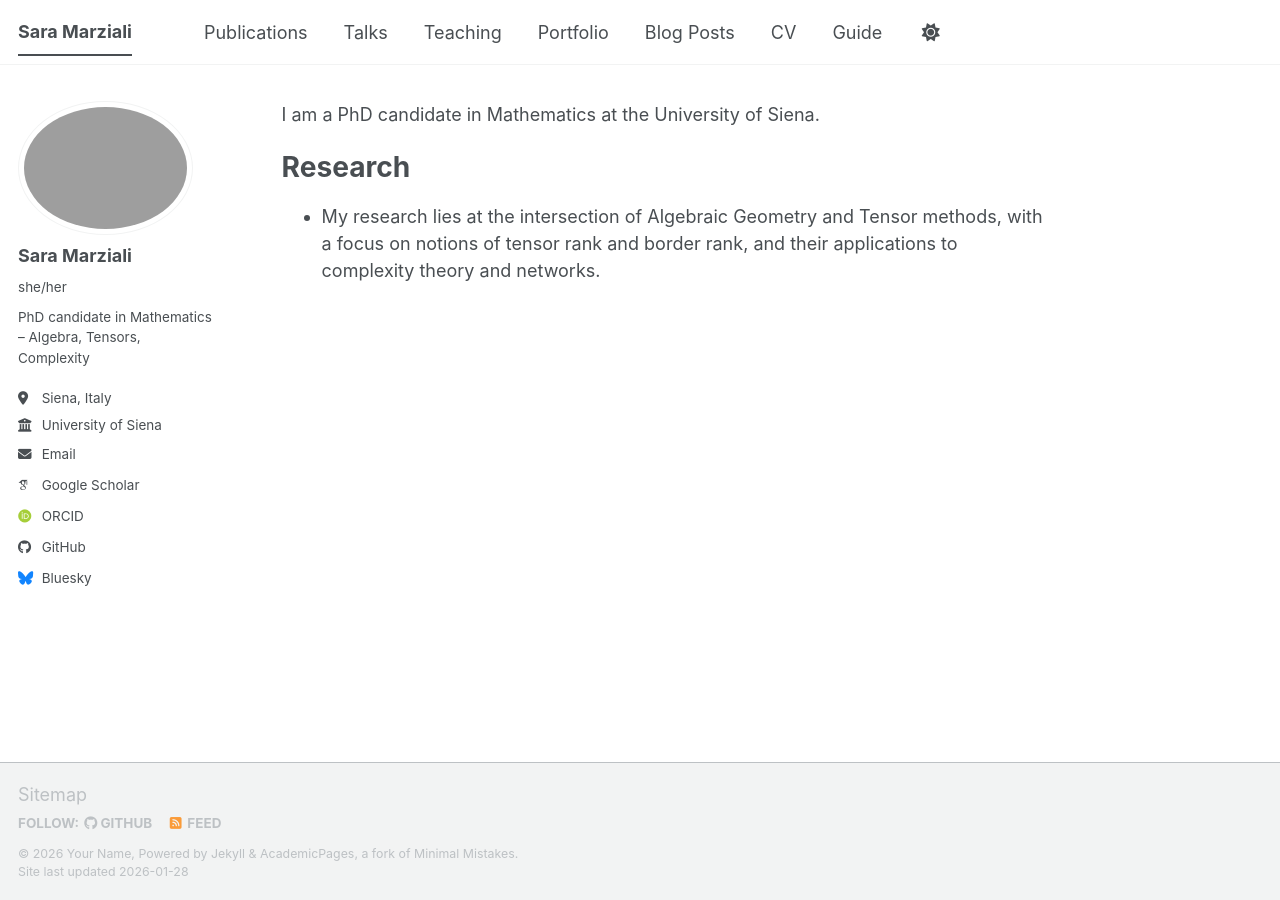
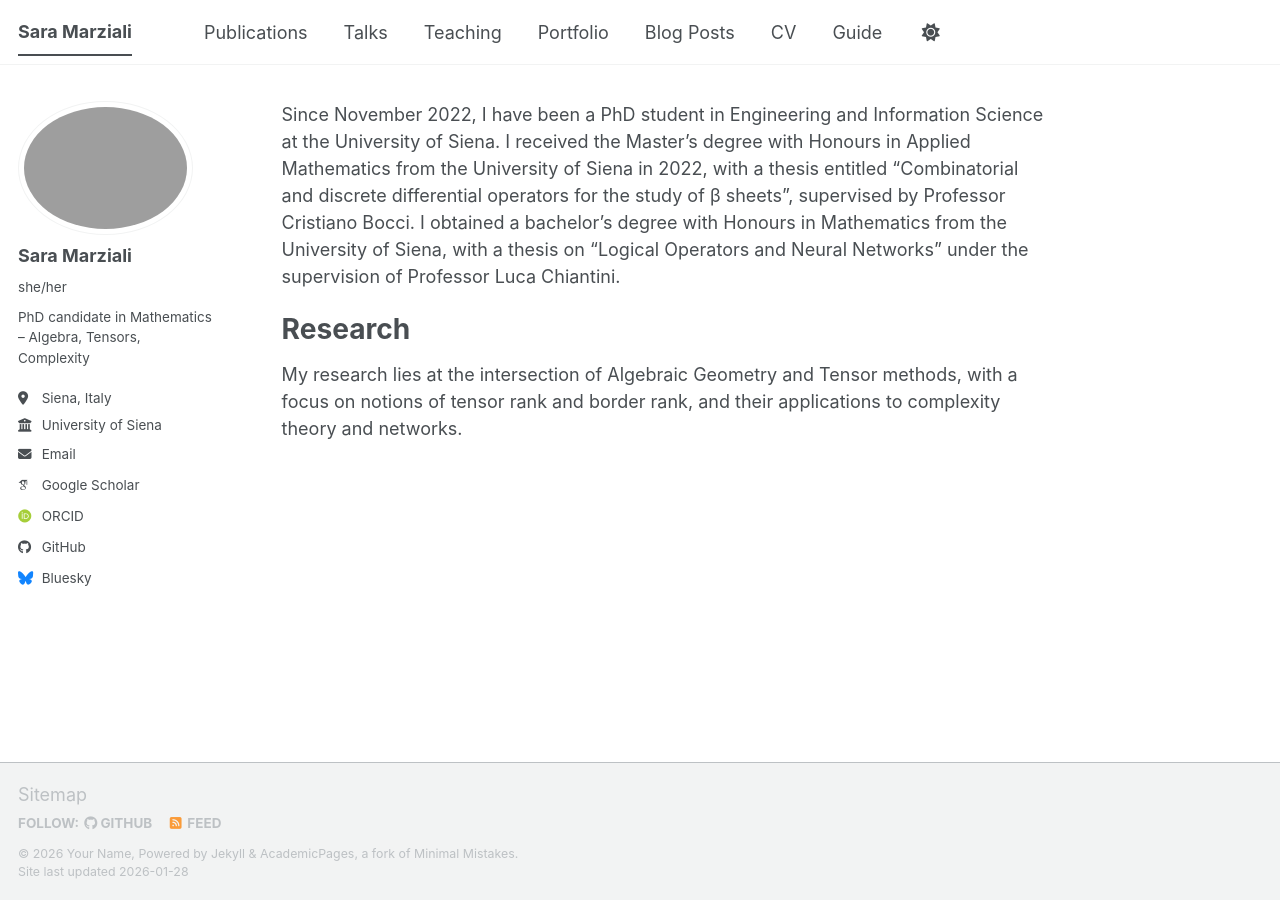
Before and after one commit to MarzialiS/MarzialiS.github.io, a Jekyll site: the page built from _pages/about.md, in a window 1280 px wide. Built offline with Jekyll 4.4.1, drawn with Linux system fonts in a browser that asks for light colours; some web fonts are replaced; a script bundle is joined from its source files by our own code; library files that are not in the unit come from our copies.

Commit message:
Update about page with current academic status and research focus

```diff
--- a/_pages/about.md
+++ b/_pages/about.md
@@ -7,10 +7,10 @@ redirect_from:
   - /about.html
 ---
 
-I am a PhD candidate in Mathematics at the University of Siena.
-
+Since November 2022, I have been a PhD student in Engineering and Information Science at the University of Siena.
+I received the Master's degree with Honours in Applied Mathematics from the University of Siena in 2022, with a thesis entitled "Combinatorial and discrete differential operators for the study of β sheets", supervised by Professor Cristiano Bocci. I obtained a bachelor's degree with Honours in Mathematics from the University of Siena, with a thesis on "Logical Operators and Neural Networks" under the supervision of Professor Luca Chiantini.
 
 
 Research
 ======
-* My research lies at the intersection of Algebraic Geometry and Tensor methods, with a focus on notions of tensor rank and border rank, and their applications to complexity theory and networks.
+My research lies at the intersection of Algebraic Geometry and Tensor methods, with a focus on notions of tensor rank and border rank, and their applications to complexity theory and networks.
```
